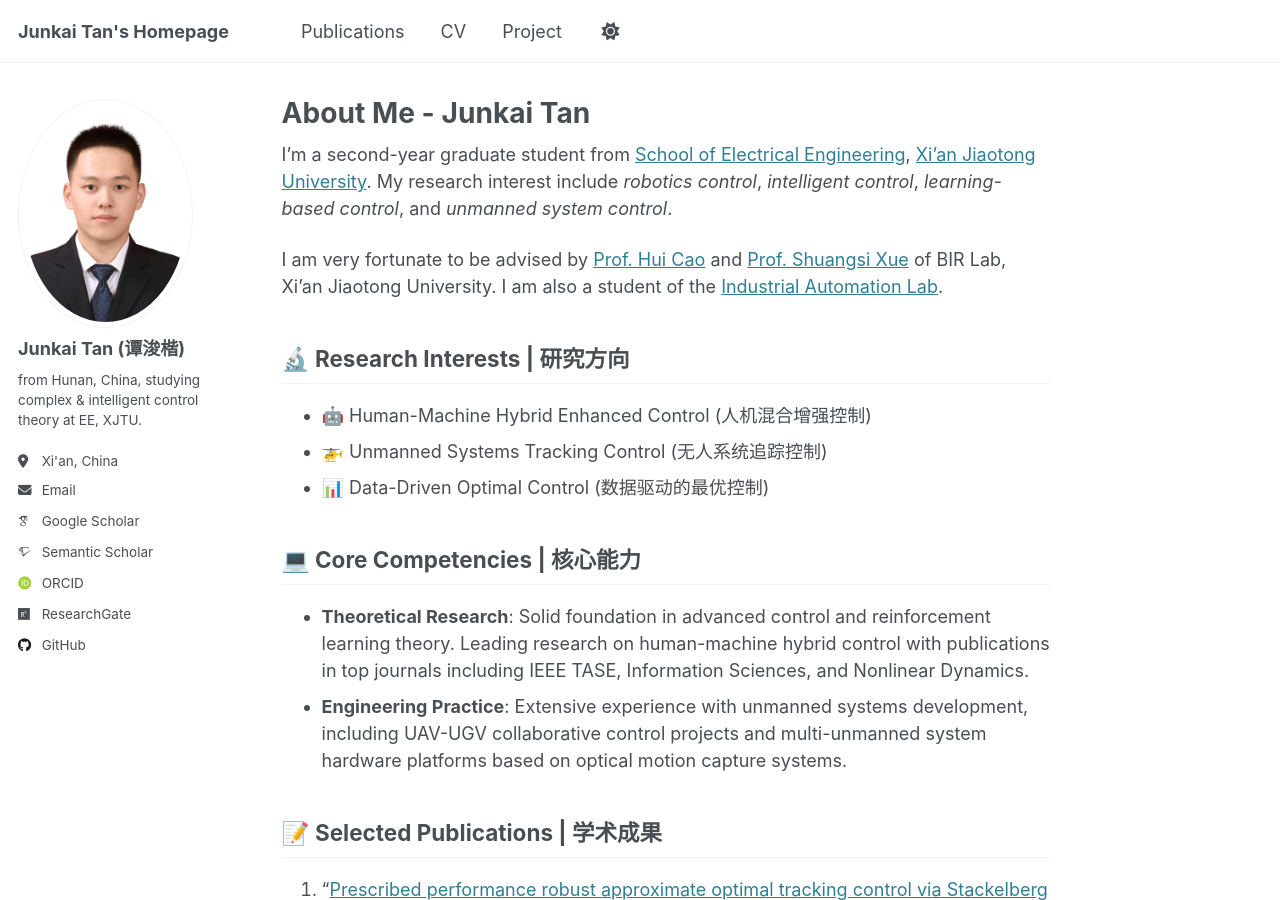
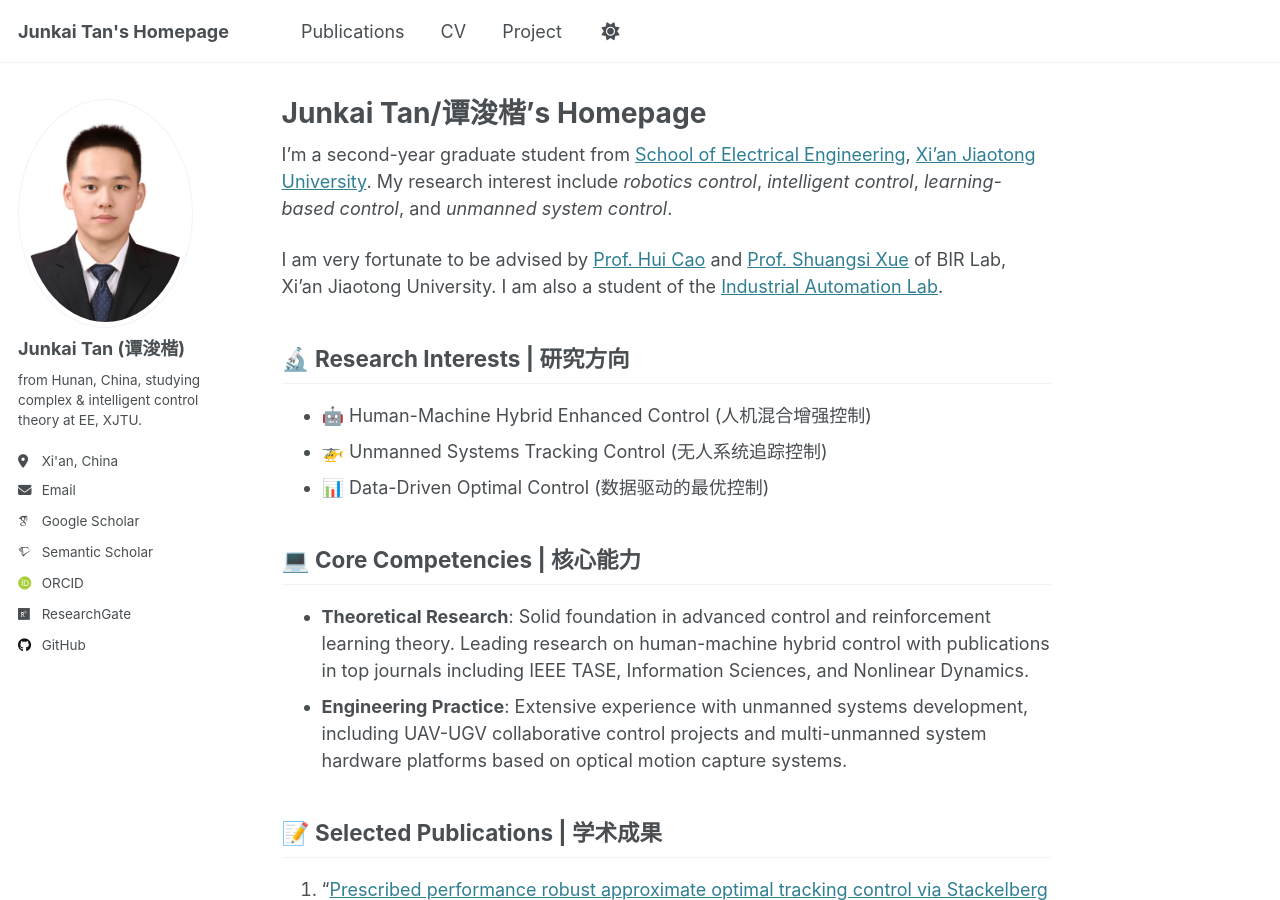
Before and after one commit to tanjunkai2001/tanjunkai2001.github.io, a Jekyll site: the page built from _pages/about.md, in a window 1280 px wide and 900 px high. Built offline with Jekyll 4.4.1, drawn with Linux system fonts in a browser that asks for light colours; some web fonts are replaced.

Commit message:
改进about page

```diff
--- a/_pages/about.md
+++ b/_pages/about.md
@@ -1,6 +1,7 @@
 ---
 permalink: /
-title: "About Me - Junkai Tan"
+title: "Junkai Tan/谭浚楷's Homepage"
+layout: single
 excerpt: "Junkai Tan is a second-year graduate student from School of Electrical Engineering, Xi'an Jiaotong University. His research interest include robotics control, intelligent control, learning-based control, and unmanned system control."
 author_profile: true
 redirect_from:
```
Also changed, not shown: 1 other file.
